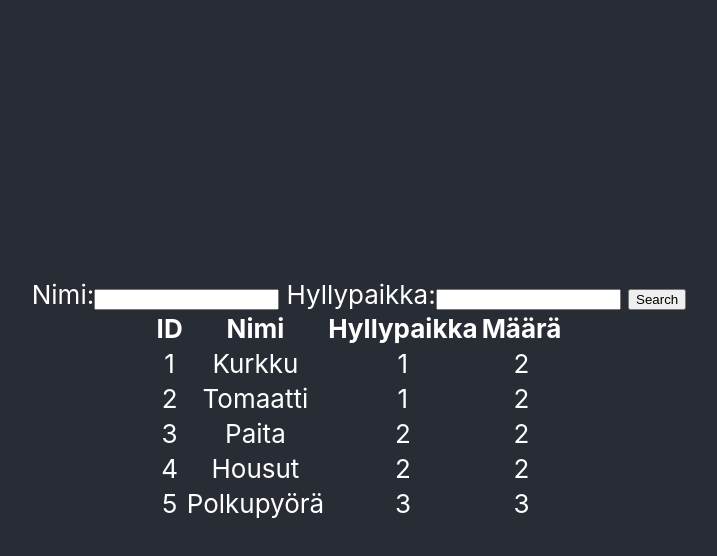
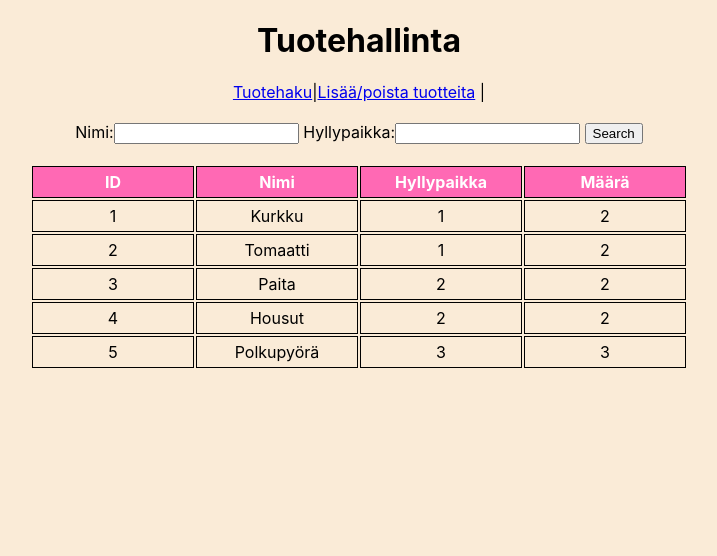
Before and after one commit to norzku/harkkatyo, a React (Create React App) app: page /products in a window 1280 px wide. Shown: the top 556 px of the page, without its empty margins (281-998 px from the left). Built offline with nearby package versions, Linux system fonts and the light colour scheme; data requests are answered from the project's data file.

Commit message:
SPA ja css muotoilut

```diff
--- a/src/App.js
+++ b/src/App.js
@@ -1,15 +1,17 @@
 //json-server db.json --watch --port 4000 -delay 1000
 
-import logo from "./logo.svg";
+import { Outlet, NavLink } from "react-router-dom";
 import "./App.css";
-import Tuotelista from "./harkkatyo";
 
 function App() {
   return (
     <div className="App">
-      <header className="App-header">
-        <Tuotelista />
-      </header>
+      <h1>Tuotehallinta</h1>
+      <nav>
+        <NavLink to="/products">Tuotehaku</NavLink>|
+        <NavLink to="/editproducts">Lisää/poista tuotteita</NavLink> |
+      </nav>
+      <Outlet />
     </div>
   );
 }
--- /dev/null
+++ b/src/editproducts.js
@@ -0,0 +1,9 @@
+import { Component } from "react";
+
+class Editproducts extends Component {
+  render() {
+    return <p>Heippa, täällä voit kohta lisätä ja poistaa tuotteita!</p>;
+  }
+}
+
+export default Editproducts;
--- /dev/null
+++ b/src/harkkatyo.css
@@ -0,0 +1,21 @@
+.center {
+    margin-left: auto;
+    margin-right: auto;
+  }
+
+  th {
+    background-color: hotpink;
+    color: white;
+  }
+
+  th,
+  td {
+    width: 150px;
+    text-align: center;
+    border: 1px solid black;
+    padding: 5px;
+  }
+
+  body {
+    background-color: antiquewhite;
+  }
--- a/src/harkkatyo.js
+++ b/src/harkkatyo.js
@@ -1,5 +1,5 @@
 // Käynnistä REST-API komennolla npx json-server db.json --watch --port 4000 --delay 1000
-
+import "./harkkatyo.css";
 import React, { useState, useEffect } from "react";
 
 function Tuotelista(props) {
@@ -40,6 +40,7 @@ function Tuotelista(props) {
   return (
     <>
       <div className="App">
+        <br></br>
         <label>
           Nimi:
           <input type="text" onChange={muutaNimi} />{" "}
@@ -52,11 +53,12 @@ function Tuotelista(props) {
           Search
         </button>
       </div>
+      <br></br>
       {loading === false && <p>Loading...</p>}
       {productlist.length === 0 && loading === true ? <p>{teksti}</p> : null}
       {productlist.length > 0 && (
         <div>
-          <table>
+          <table className="center">
             <thead>
               <tr>
                 <th>ID</th>
--- a/src/index.js
+++ b/src/index.js
@@ -1,14 +1,29 @@
-import React from 'react';
-import ReactDOM from 'react-dom/client';
-import './index.css';
-import App from './App';
-import reportWebVitals from './reportWebVitals';
+import React from "react";
+import * as ReactDOMClient from "react-dom/client";
+import { BrowserRouter, Routes, Route } from "react-router-dom";
+import "./index.css";
+import reportWebVitals from "./reportWebVitals";
+import Editproducts from "./editproducts";
+import Tuotelista from "./harkkatyo";
+import App from "./App";
 
-const root = ReactDOM.createRoot(document.getElementById('root'));
-root.render(
-  <React.StrictMode>
-    <App />
-  </React.StrictMode>
+ReactDOMClient.createRoot(document.getElementById("root")).render(
+  <BrowserRouter>
+    <Routes>
+      <Route path="/" element={<App />}>
+        <Route path="products" element={<Tuotelista />} />
+        <Route path="editproducts" element={<Editproducts />} />
+        <Route
+          path="*"
+          element={
+            <h1>
+              <b>Täällä ei ole mitään</b>
+            </h1>
+          }
+        />
+      </Route>
+    </Routes>
+  </BrowserRouter>
 );
 
 // If you want to start measuring performance in your app, pass a function
```
